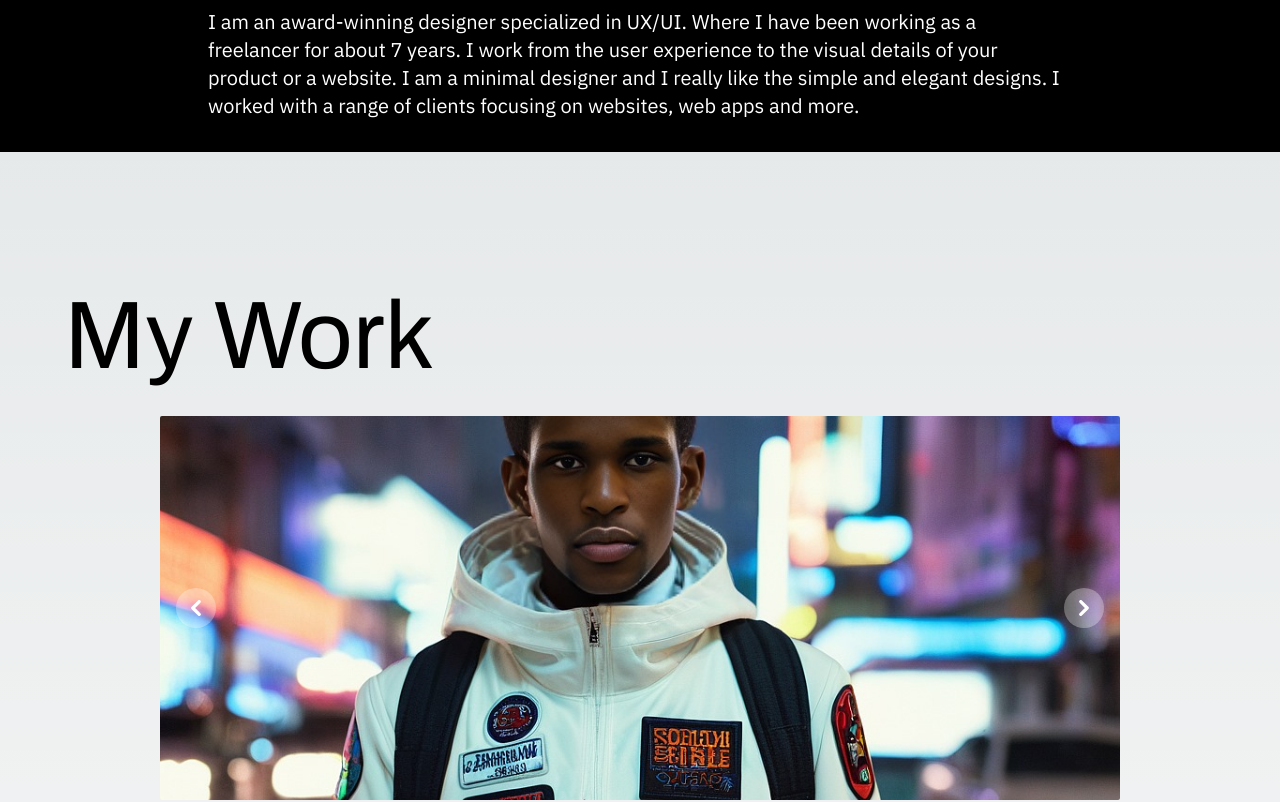
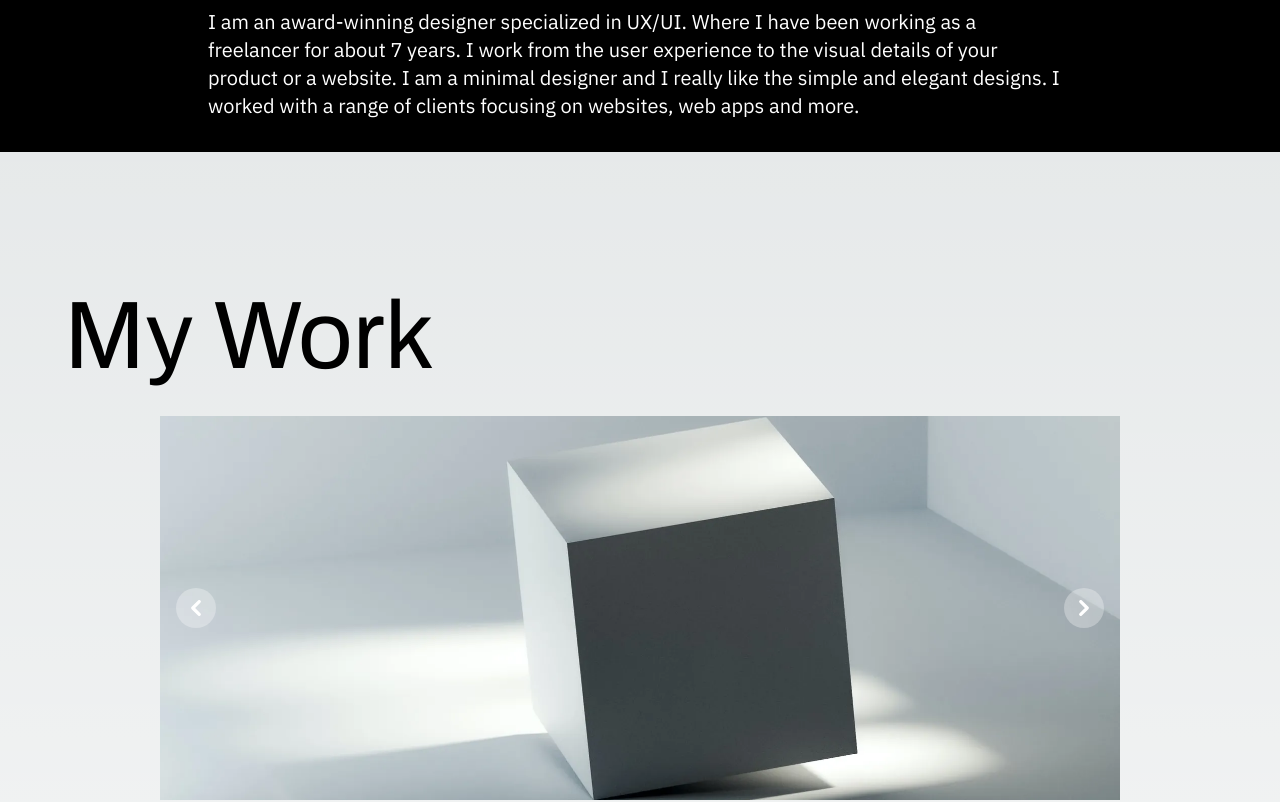
Before and after one commit to LeoIvin/Datus-Portfolio-Website-Fullstack, a Next.js app in the folder frontend/: page / in a window 1280 px wide. Shown: the part 960-1762 px from the top of the page. Built offline with nearby package versions, Linux system fonts and the light colour scheme.

Commit message:
Modified carousel.js and /tailwind.config.js

```diff
--- a/frontend/src/pages/carousel.js
+++ b/frontend/src/pages/carousel.js
@@ -5,11 +5,11 @@ const Carousel = () => {
 
   const slides = [
     {
-      imageUrl: '/image-portfolio.jpg',
+      imageUrl: '/6278a4453595ee0571accd5b_milad-fakurian-PpgY7sjpf_0-unsplash.webp',
       linkUrl: 'https://www.youtube.com/',
     },
     {
-      imageUrl: '/image-portfolio.jpg',
+      imageUrl: '/6278a444665242bf69132eff_sebastian-svenson-LpbyDENbQQg-unsplash.webp',
       linkUrl: '/link-to-page-2',
     },
     {
@@ -40,7 +40,7 @@ const Carousel = () => {
     <h1 className='text-6xl sm:text-8xl md:text-8xl font-light mb-8 font-archivo ml-0 sm:ml-0 md:ml-0 lg:-ml-24'>My Work</h1>
       <div id="controls-carousel" className="relative w-full" data-carousel="static">
         {/* Carousel wrapper */}
-        <div className="relative h-56 overflow-hidden rounded-sm md:h-96">
+        <div className="relative h-56 overflow-hidden rounded-none md:h-96">
           {/* Render all images but only show active one */}
           {slides.map((slide, index) => (
             <div
--- a/frontend/tailwind.config.js
+++ b/frontend/tailwind.config.js
@@ -15,7 +15,9 @@ module.exports = {
         'gradient-radial': 'radial-gradient(var(--tw-gradient-stops))',
         'gradient-conic': 'conic-gradient(from 180deg at 50% 50%, var(--tw-gradient-stops))',
         'image-portfolio': "url('/image-portfolio.jpg')",
-        'whatsapp': "url('/WhatsApp Image 2024-05-21 at 22.02.33_b1cface6.jpg')"
+        'whatsapp': "url('/WhatsApp Image 2024-05-21 at 22.02.33_b1cface6.jpg')",
+        'art1': "url('/6278a444665242bf69132eff_sebastian-svenson-LpbyDENbQQg-unsplash.webp')",
+        'art2': "url('/6278a4453595ee0571accd5b_milad-fakurian-PpgY7sjpf_0-unsplash.webp')"
       },
       colors: {
         'work-tg': '#161616',
```
